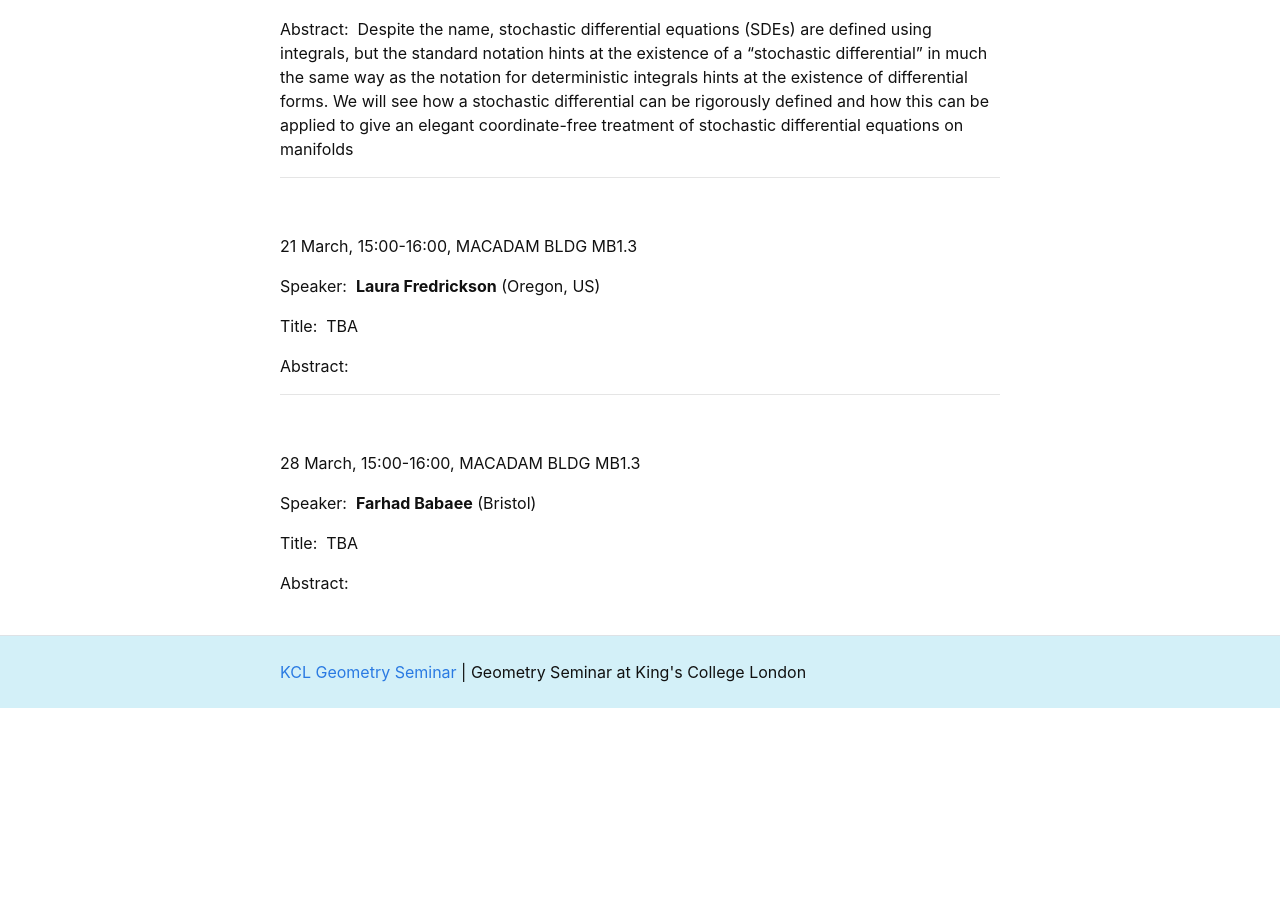
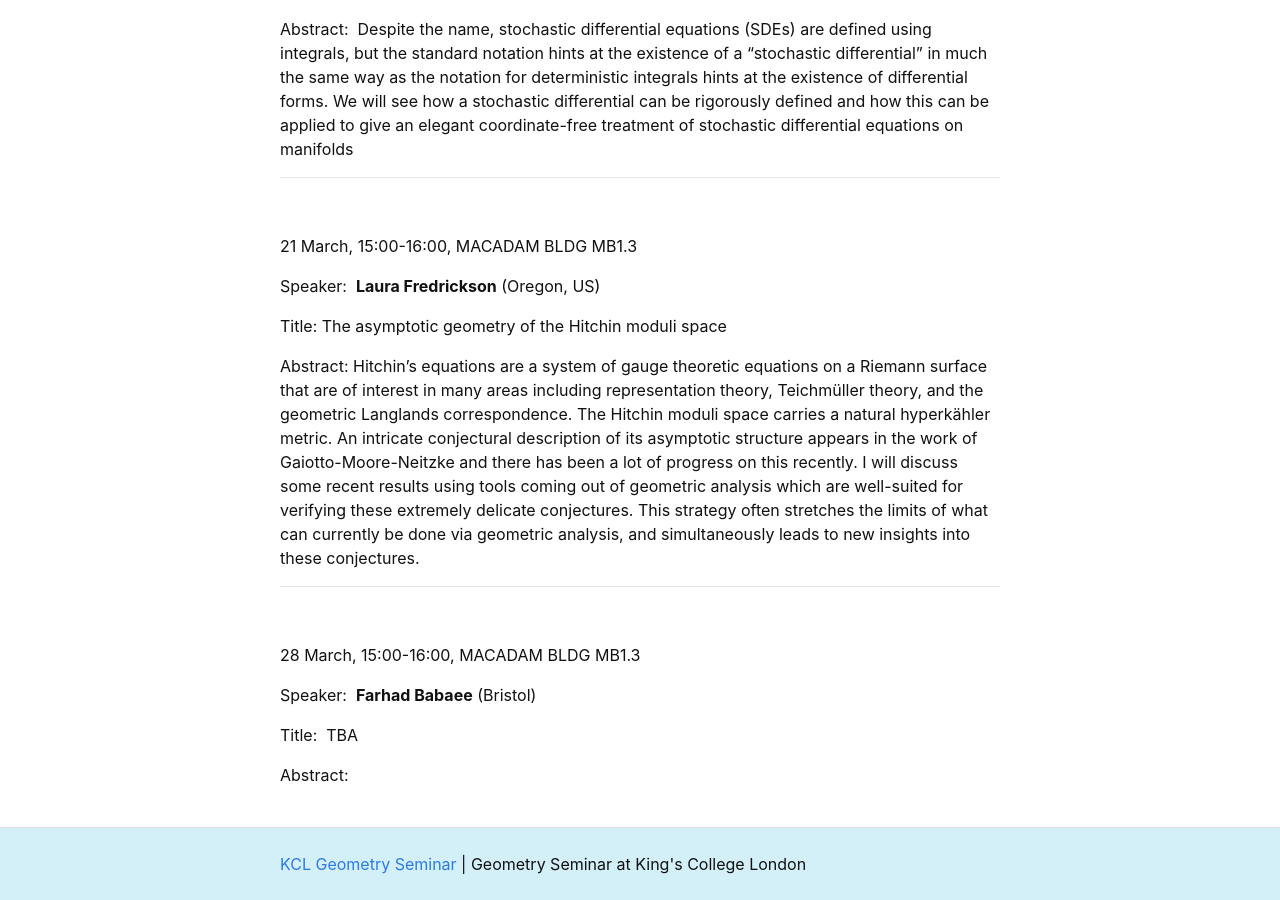
Before and after one commit to kcl-geometry-seminar/kcl-geometry-seminar.github.io, a Jekyll site: the page built from pages/index.md, in a window 1280 px wide and 900 px high, scrolled down 2832 px. Built offline with Jekyll 4.4.1, drawn with Linux system fonts in a browser that asks for light colours; formulas are drawn with MathJax 3; a script that is not in the unit is left out; before the commit the page ends 3540 px from its top, so only the background shows below that.

Commit message:
Add Laura Fredrickson's talk

```diff
--- a/pages/index.md
+++ b/pages/index.md
@@ -114,9 +114,9 @@ Abstract:&nbsp; Despite the name, stochastic differential equations (SDEs) are d
 
 Speaker:&nbsp; **Laura Fredrickson** (Oregon, US)
 
-Title:&nbsp; TBA
+Title: The asymptotic geometry of the Hitchin moduli space
 
-Abstract:&nbsp;
+Abstract: Hitchin's equations are a system of gauge theoretic equations on a Riemann surface that are of interest in many areas including representation theory, Teichmüller theory, and the geometric Langlands correspondence. The Hitchin moduli space carries a natural hyperkähler metric.  An intricate conjectural description of its asymptotic structure appears in the work of Gaiotto-Moore-Neitzke and there has been a lot of progress on this recently.  I will discuss some recent results using tools coming out of geometric analysis which are well-suited for verifying these extremely delicate conjectures. This strategy often stretches the limits of what can currently be done via geometric analysis, and simultaneously leads to new insights into these conjectures.
 
 
 -----------------------------------------------------------
```
